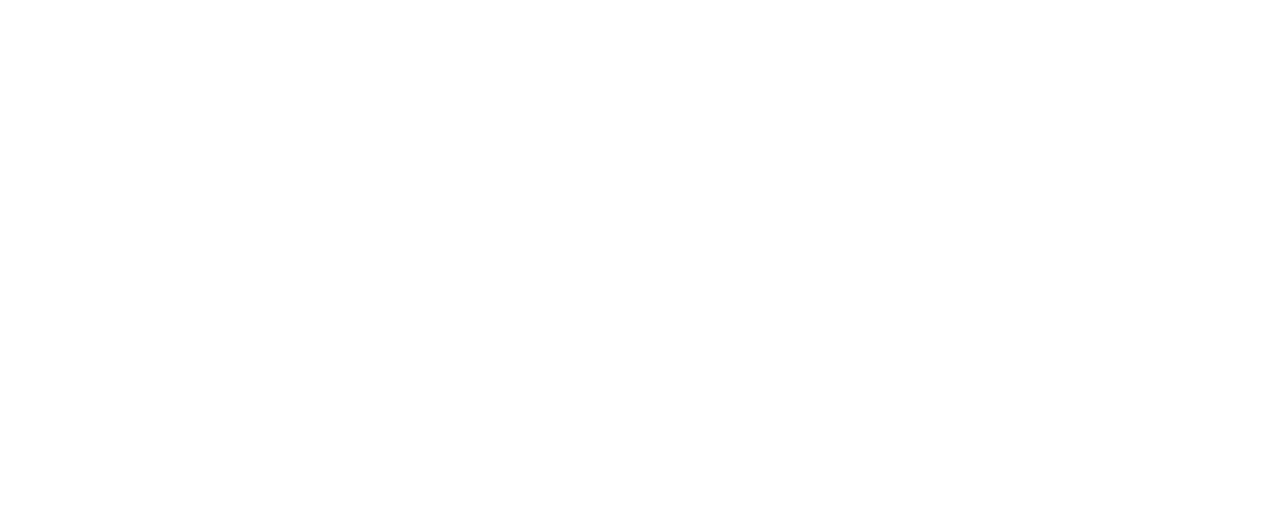
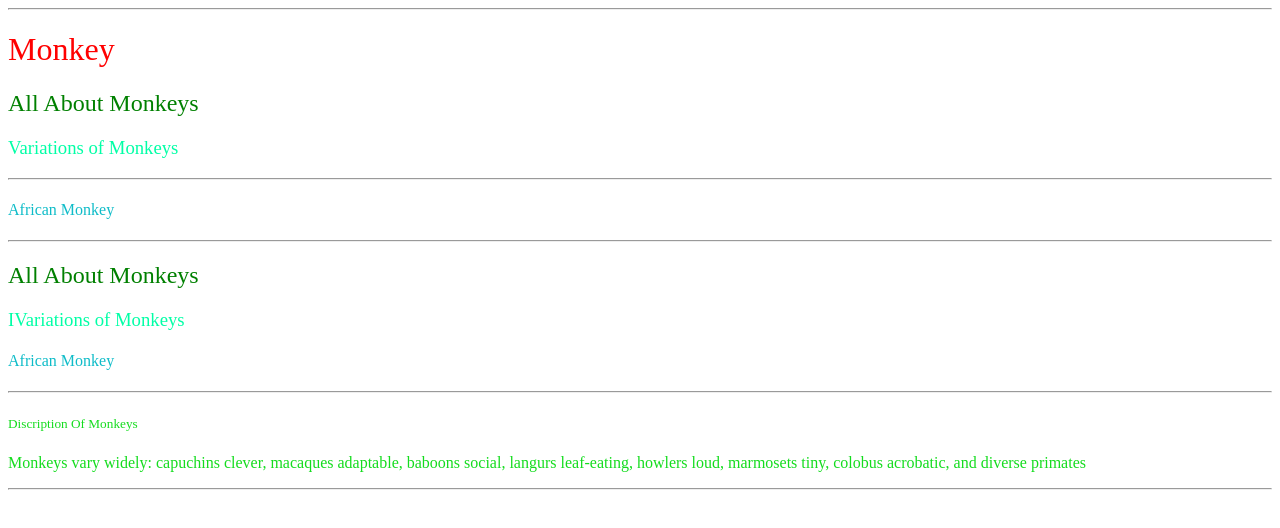
Before and after one commit to Ash21-bussiness/project-1, a plain HTML site: page lesson 5/hw1.html in a window 1280 px wide. Drawn offline with Linux system fonts and the light colour scheme.

Commit message:
monkey hw

```diff
--- a/lesson 5/hw1.html
+++ b/lesson 5/hw1.html
@@ -0,0 +1,32 @@
+<!DOCTYPE html>
+<html lang="en">
+<head>
+    <meta charset="UTF-8">
+    <meta name="viewport" content="width=device-width, initial-scale=1.0">
+    <title>Css Styling Examples</title>
+    <!--Internal CSS-->
+    <style>
+        h2{
+            color: green;
+        }
+    </style>
+    <!--External CSS-->
+    <link rel="stylesheet" href="style1.css">
+</head>
+<body>
+    <hr>
+    <h1 style="color: red;">Monkey</h1>
+    <h2>All About Monkeys</h2>
+    <h3>Variations of Monkeys</h3>
+    <hr>
+    <h4>African Monkey</h4>
+    <hr>
+    <h2 class="All About Monkey">All About Monkeys</h2>
+    <h3 id="Variations of Monkeys">IVariations of Monkeys</h3>
+    <h4 class="African Monkey">African Monkey</h4>
+    <hr>
+    <h5>Discription Of Monkeys</h5>
+    <p>Monkeys vary widely: capuchins clever, macaques adaptable, baboons social, langurs leaf-eating, howlers loud, marmosets tiny, colobus acrobatic, and diverse primates</p>
+    <hr>
+</body>
+</html>
--- /dev/null
+++ b/lesson 5/style1.css
@@ -0,0 +1,25 @@
+/* global css */
+*{
+    font: size 30px;
+    font-weight: 500;
+}
+/* External CSS */
+h3{
+    color: #00ffa6;
+}
+/* element selector */
+h4{
+    color: hsl(184, 87%, 42%);
+}
+/* class selector */
+.myclass{
+    color: darkorange;
+}
+/* id selector */
+.myid{
+    color: lab(35.51% 62.82 -86.01);
+}
+/* gorup selector */
+h5,p{
+    color: #14dc1e;
+}
```
Also changed, not shown: lesson 6/activity2.html (+1 -18 lines).
